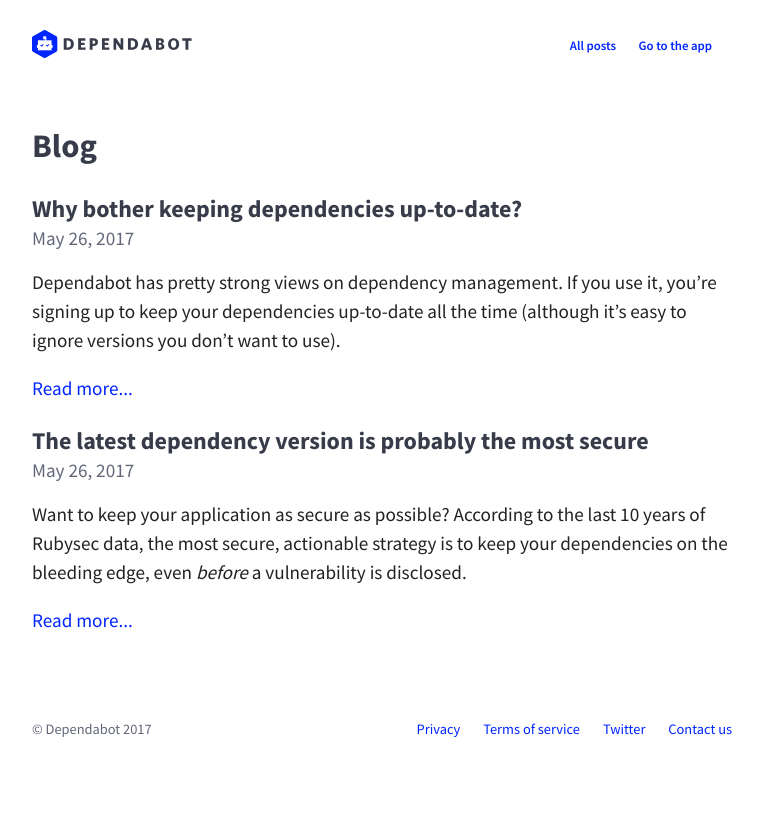
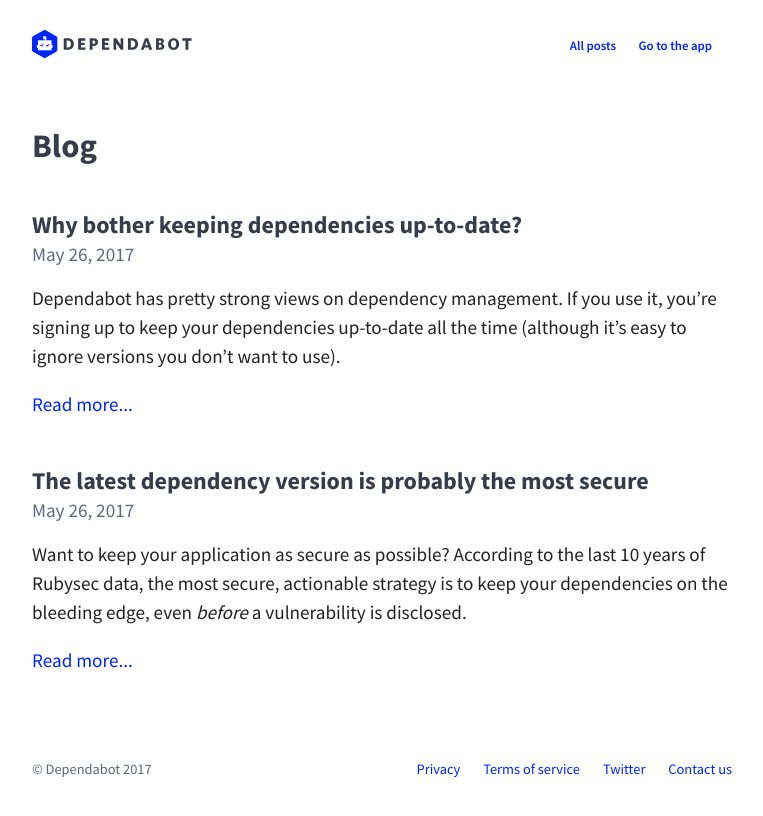
Before and after one commit to desenvolvedorIcotrade/App.bot, a Jekyll site: the page built from blog/index.html, in a window 1280 px wide. Shown: the top 816 px of the page, without its empty margins (258-1021 px from the left). Built offline with Jekyll 4.4.1, drawn with Linux system fonts in a browser that asks for light colours; nearby versions of some CDN libraries.

Commit message:
Better spacing in blog index

```diff
--- a/blog/index.html
+++ b/blog/index.html
@@ -6,9 +6,11 @@ title: Dependabot Blog
   <h2>Blog</h2>
 
   {% for post in site.posts %}
-  <h3><a href="{{ post.url }}">{{ post.title }}</a></h3>
-  <span class="post-date"><time datetime="{{ post.date|date:"%F" }}">{{ post.date|date:"%b %d, %Y" }}</time></span><br/>
-  {{ post.excerpt }}
-  <p><a href="{{ post.url }}">Read more...</a></p>
+  <div class="blog-preview">
+    <h3><a href="{{ post.url }}">{{ post.title }}</a></h3>
+    <span class="post-date"><time datetime="{{ post.date|date:"%F" }}">{{ post.date|date:"%b %d, %Y" }}</time></span><br/>
+    {{ post.excerpt }}
+    <p><a href="{{ post.url }}">Read more...</a></p>
+  </div>
   {% endfor %}
 </div>
--- a/css/blog.css
+++ b/css/blog.css
@@ -61,3 +61,6 @@
 
 .blog-preview-list p {
   margin-top: 1rem; }
+
+.blog-preview {
+  margin: 3rem 0; }
--- a/scss/blog.scss
+++ b/scss/blog.scss
@@ -83,3 +83,7 @@
     margin-top: 1rem;
   }
 }
+
+.blog-preview {
+  margin: 3rem 0;
+}
```
